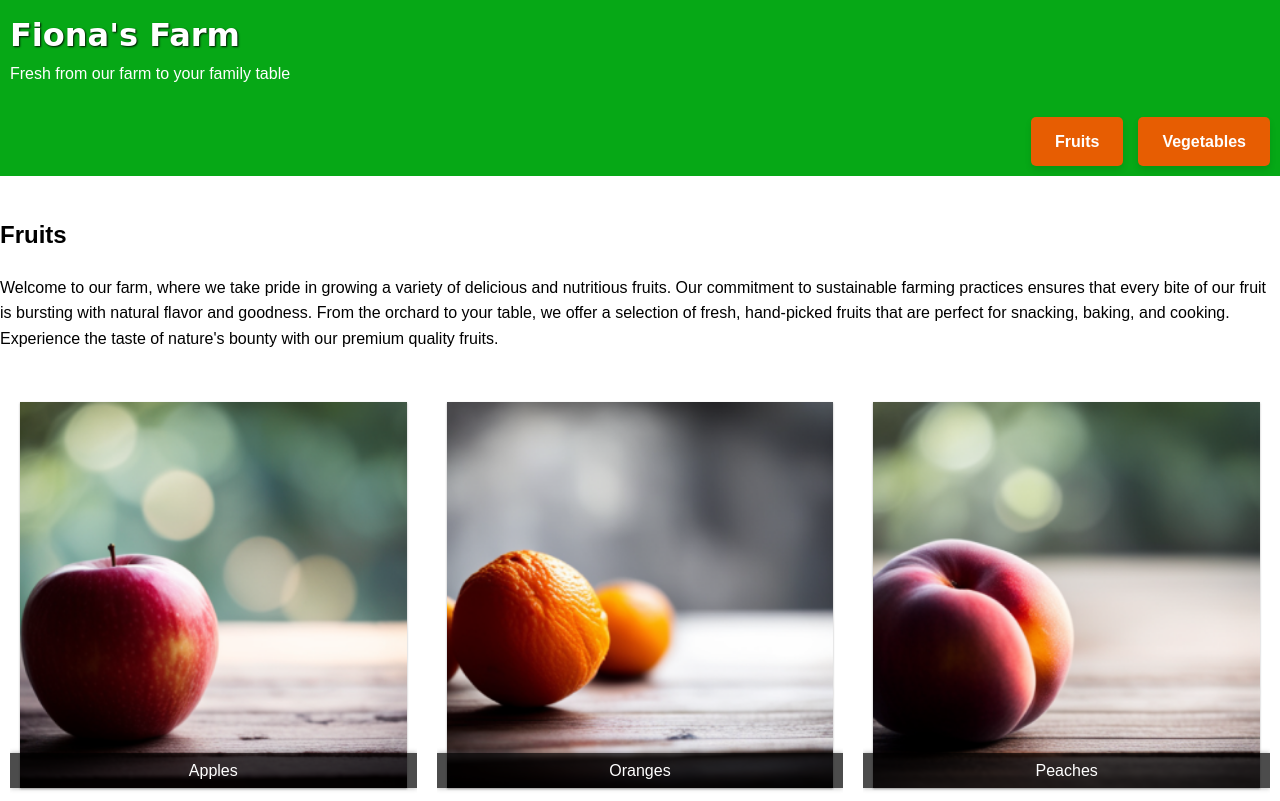
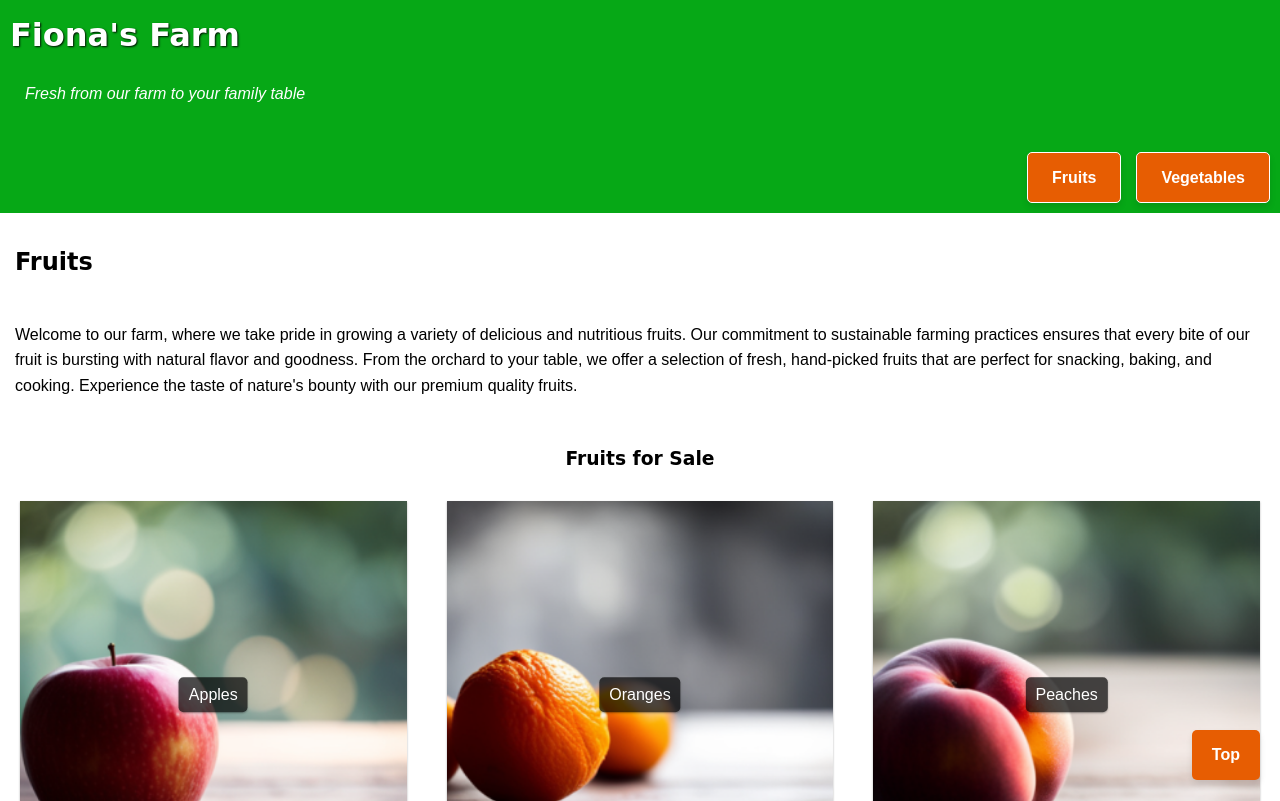
Before and after one commit to xparish/farm, a plain HTML site: page index.html in a window 1280 px wide. Shown: the top 801 px of the page. Drawn offline with Linux system fonts and the light colour scheme; a web font is replaced by a local one.

Commit message:
fionas farm
more styling fixes

```diff
--- a/index.html
+++ b/index.html
@@ -26,6 +26,9 @@
     <h2>Fruits</h2>
     <p>Welcome to our farm, where we take pride in growing a variety of delicious and nutritious fruits. Our commitment to sustainable farming practices ensures that every bite of our fruit is bursting with natural flavor and goodness. From the orchard to your table, we offer a selection of fresh, hand-picked fruits that are perfect for snacking, baking, and cooking. Experience the taste of nature's bounty with our premium quality fruits.</p>
 
+    <h3 style="text-align: center;">Fruits for Sale</h3>
+
+    <section class="product-grid">
 <figure>
     <img src="images/apples.png" alt="Apples">
         <figcaption>Apples</figcaption>
@@ -86,12 +89,13 @@
         <figcaption>Cantaloupe</figcaption>
 </figure>
 </section>
+</section>
 
 <section id="vegetables">
     <h2>Vegetables</h2>
     <p>At our farm, we are dedicated to growing a diverse array of vegetables that are both healthy and delicious. Our vegetables are cultivated using sustainable and eco-friendly methods to ensure the highest quality and flavor. Whether you are looking to create a fresh salad, cook a hearty meal, or simply enjoy a nutritious snack, our farm-fresh vegetables are the perfect choice. Taste the difference of locally grown produce with our vibrant and wholesome vegetables.</p>
 
-    <h3>Vegetables for Sale</h3>
+    <h3 style="text-align: center;">Vegetables for Sale</h3>
 
     <section class="product-grid">
         <figure>
@@ -161,7 +165,7 @@
 
 <footer>
     <section class="#contact">
-        <h3>Contact</h3>
+        <h2>Contact</h2>
         <address>
             1234 Fake Street,<br>
             Mesa, AZ 85111<br>
@@ -170,7 +174,7 @@
     </section>
 
     <section class="#hours">
-        <h3>Hours</h3>
+        <h2>Hours</h2>
         <dl>
             <dt>Monday</dt><dd>Closed</dd>
             <dt>Tuesday</dt><dd>6:00 AM - 2:00 PM</dd>
@@ -182,5 +186,6 @@
         </dl>
     </section>
 </footer>
-<p><small>Copyright 2024</small></p>
+<p style="text-align: center;"><small>Copyright 2024</small></p>
+<a href="#" class="scroll-to-top" id="scrollToTop">Top</a>
 </body>
--- a/styles.css
+++ b/styles.css
@@ -30,6 +30,7 @@ header {
 
 header p {
     color: #ffffff;
+    font-style: italic;
 }
 
 h1 {
@@ -39,11 +40,16 @@ h1 {
 }
 
 h2 {
-    margin: 40px 0 20px;
+    margin: 15px 0 5px;
+    padding: 15px;
+    font-family: 'Irish Grover', cursive;
 }
 
 h3 {
-    margin: 40px 0 10px;
+    font-family: 'Irish Grover', cursive;
+    text-align: center;
+    margin-bottom: 0;
+    width: 100%;
 }
 
 
@@ -55,7 +61,8 @@ body {
 }
 
 p {
-    margin-bottom: 30px;
+    margin: 5px 0 30px;
+    padding: 15px;
 }
 
 nav {
@@ -83,6 +90,7 @@ nav ul li a {
     color: white;
     text-decoration: none;
     border-radius: 5px;
+    border: 1px solid white;
     transition: background-color 0.3s, transform 0.3s;
     font-weight: bold;
     box-shadow: 0 4px 6px rgba(0, 0, 0, 0.1);
@@ -91,6 +99,7 @@ nav ul li a {
 .button:hover {
     background-color: #E75D02;
     transform: translateY(-2px);
+    border-color: white;
 }
 
 
@@ -115,20 +124,23 @@ figure img {
 
 figcaption {
     position: absolute;
-    bottom: 10px;
-    left: 0;
-    right: 0;
+    top: 50%;
+    left: 50%;
+    transform: translate(-50%, -50%);
     background-color: rgba(0, 0, 0, 0.7);
     color: white;
     text-align: center;
-    padding: 5px 0;
-    box-shadow: 0 0 5px rgba(0, 0, 0, 0.3);
+    padding: 5px 10px;
+    box-shadow: 0 1px 2px rgba(0, 0, 0, 0.3);
+    border-radius: 5px;
 }
+
 
 
 footer {
     background-color: #06A816;
-    color: var(--white);
+    color: #ffffff;
+    grid-area: footer;
     padding: 15px 20px;
     margin-right: 0;
     display: flex;
@@ -136,11 +148,11 @@ footer {
     margin-bottom: 10px;
 }
 
-footer h3 {
-    flex: 1;
-    margin-right: 20px;
+.contact {
+    display: flex;
+    flex-direction: column;
+    margin: 20px 0;
 }
-
 h3 {
     margin-bottom: 8px;
 }
@@ -161,7 +173,29 @@ small {
     text-align: center;
     margin-top: 10px;
     font-size: 0.9em;
+    color:#06A816;
 }
+
+.scroll-to-top {
+    display: inline-block;
+    position: fixed;
+    bottom: 20px;
+    right: 20px;
+    padding: 12px 20px;
+    background-color: #E75D02;
+    color: #ffffff;
+    text-decoration: none;
+    border-radius: 5px;
+    box-shadow: 0 4px 6px rgba(0, 0, 0, 0.1);
+    transition: background-color 0.3s, transform 0.3s;
+    font-weight: bold;
+}
+
+.scroll-to-top:hover {
+    background-color: #d05e00;
+    transform: translateY(-2px);
+}
+
 
 
 
```
